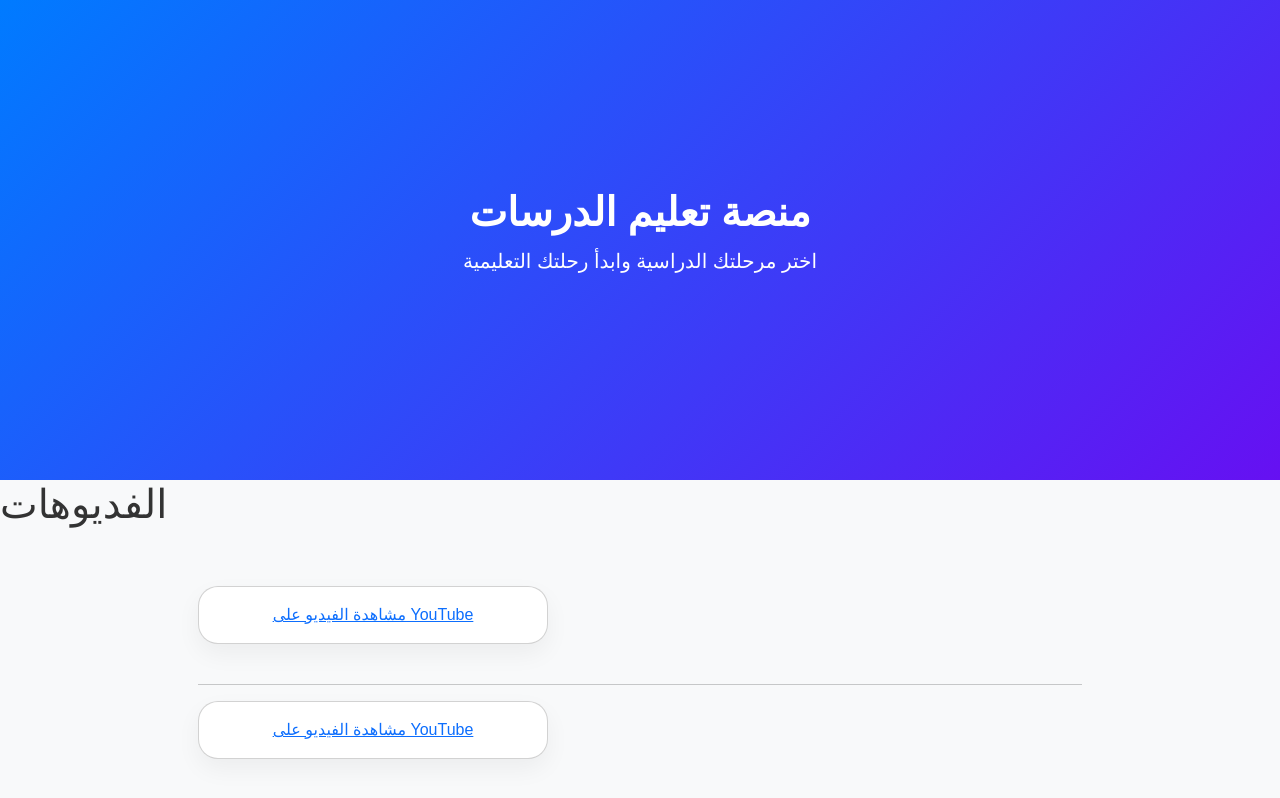
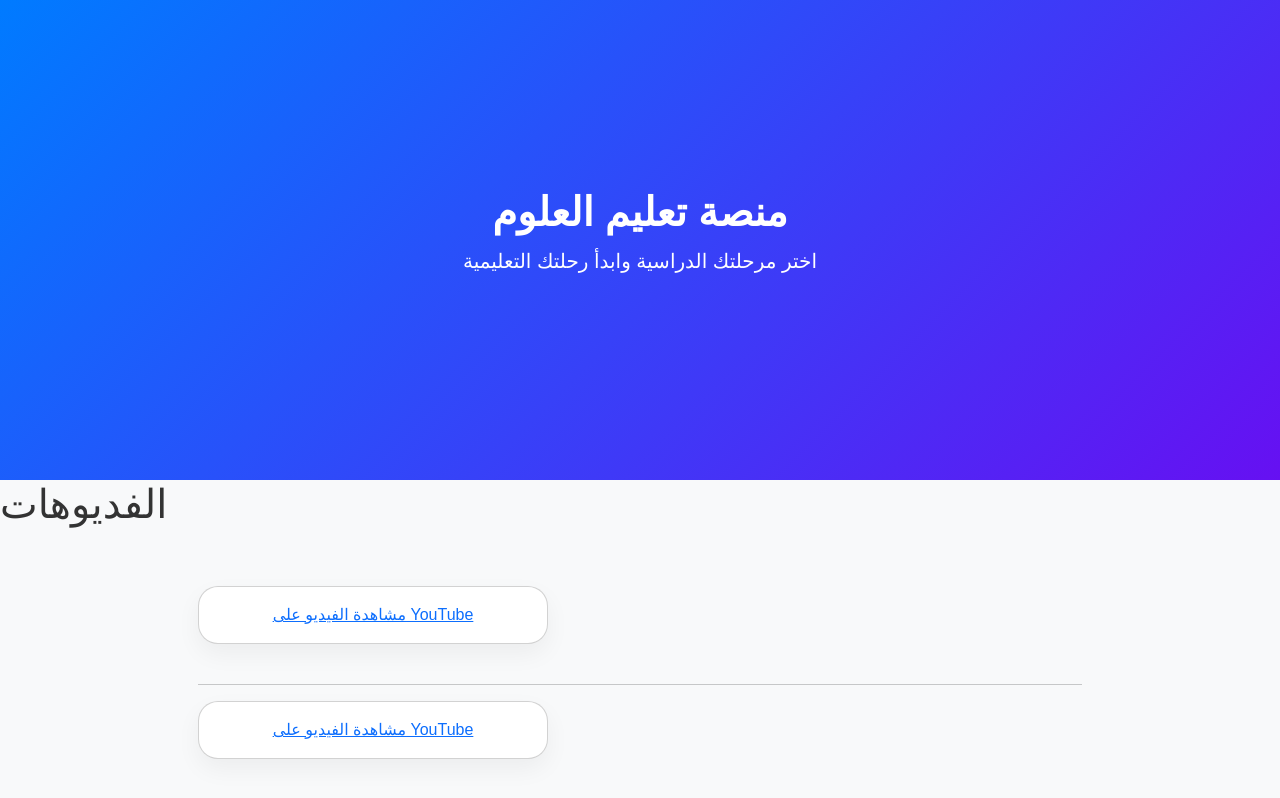
Before and after one commit to sobhysameh85-dev/protofolio, a plain HTML site: page ola.html in a window 1280 px wide. Drawn offline with Linux system fonts and the light colour scheme.

Commit message:
Add files via upload

```diff
--- a/ola.html
+++ b/ola.html
@@ -17,7 +17,7 @@
 <body>
        <section class="hero text-center text-white d-flex align-items-center">
         <div class="container">
-            <h1 class="display-5 fw-bold">منصة تعليم الدرسات</h1>
+            <h1 class="display-5 fw-bold">منصة تعليم العلوم</h1>
             <p class="lead">اختر مرحلتك الدراسية وابدأ رحلتك التعليمية</p>
         </div>
     </section>
```
Also changed, not shown: khamsa copy.html (+1 -1 lines), khamsa.html (+1 -1 lines), rabaa.html (+1 -1 lines), sata.html (+1 -1 lines), talta.html (+1 -1 lines), tanya.html (+1 -1 lines).
